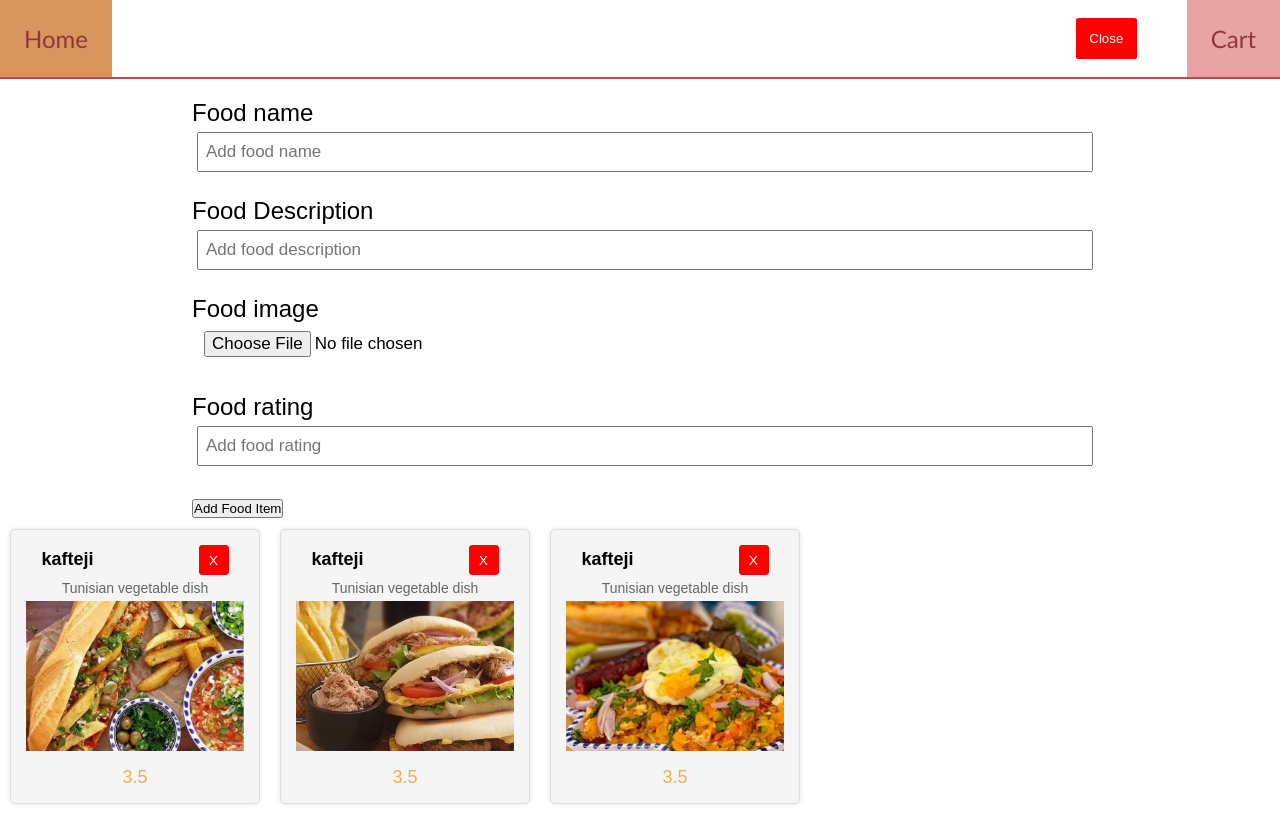
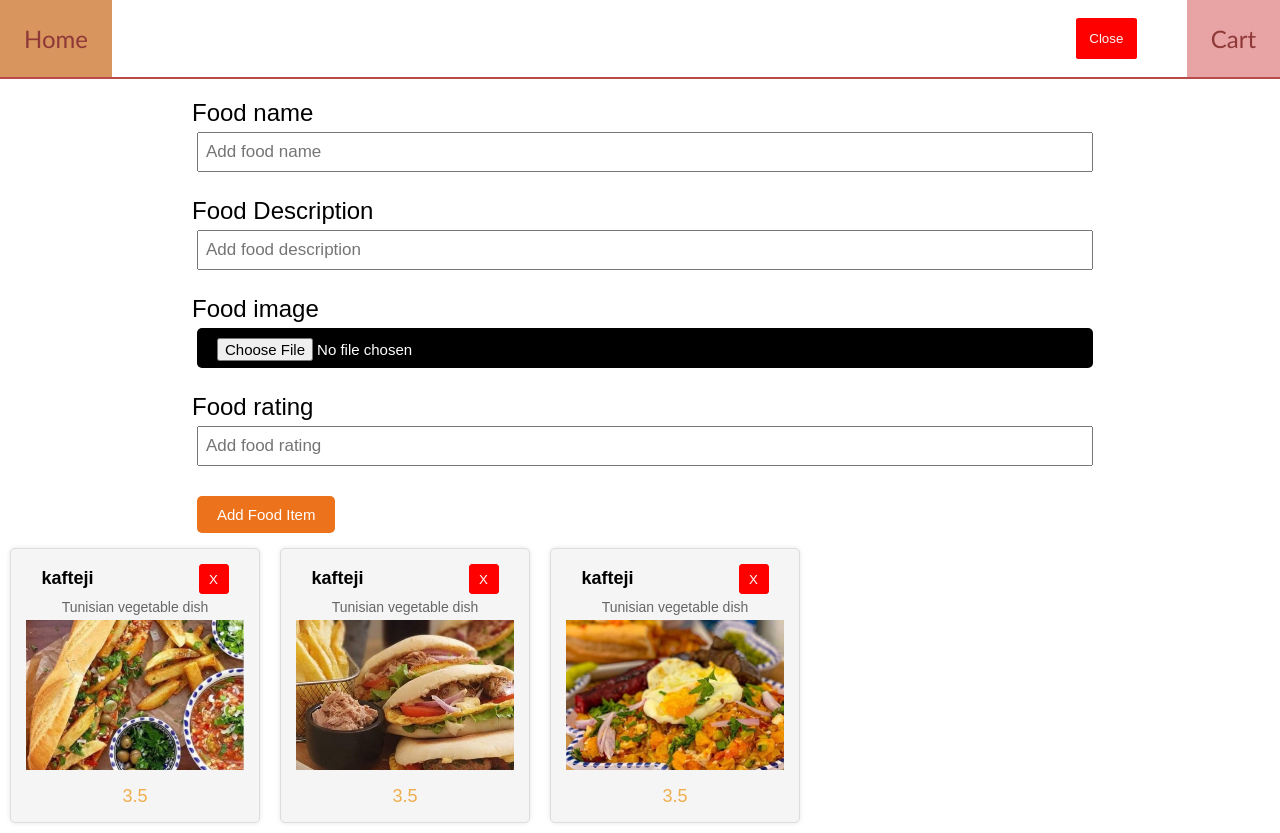
Before and after one commit to cronus712/food-menu-angular-, an Angular app: page / in a window 1280 px wide. Both pictures are taken after a click on the button "Add Food Item". Built offline with nearby package versions, Linux system fonts and the light colour scheme; data requests are answered from the project's data file.

Commit message:
subject toggle addForm

```diff
--- a/src/app/components/add-food/add-food.component.css
+++ b/src/app/components/add-food/add-food.component.css
@@ -33,3 +33,35 @@
   flex: 2;
   height: 20px;
 }
+
+.btn {
+  display: inline-block;
+  background: #ec721b;
+  color: #fff;
+  border: none;
+  padding: 10px 20px;
+  margin: 5px;
+  border-radius: 5px;
+  cursor: pointer;
+  text-decoration: none;
+  font-size: 15px;
+  font-family: inherit;
+}
+
+.btn:hover {
+  background-color: #eeaa73;
+  color: #000;
+}
+ #image {
+  display: inline-block;
+  background: #000;
+  color: #fff;
+  border: none;
+  padding: 10px 20px;
+  margin: 5px;
+  border-radius: 5px;
+  cursor: pointer;
+  text-decoration: none;
+  font-size: 15px;
+  font-family: inherit;
+ }
--- a/src/app/components/add-food/add-food.component.html
+++ b/src/app/components/add-food/add-food.component.html
@@ -1,4 +1,4 @@
-<div class="container">
+<div class="container" *ngIf="showAddFood">
 
  <form (ngSubmit) ="addFood()" class="add-form">
 
@@ -26,6 +26,6 @@
     name="rating" id="rating" placeholder="Add food rating">
   </div>
 
-  <button type="submit">Add Food Item</button>
+  <button type="submit" class="btn">Add Food Item</button>
  </form>
 </div>
--- a/src/app/components/add-food/add-food.component.ts
+++ b/src/app/components/add-food/add-food.component.ts
@@ -1,5 +1,7 @@
 import { Component, EventEmitter, Output } from '@angular/core';
+import { Subscription } from 'rxjs';
 import { Food } from 'src/app/food';
+import { UiService } from 'src/app/services/ui.service';
 
 @Component({
   selector: 'app-add-food',
@@ -13,8 +15,12 @@ export class AddFoodComponent {
    image !: string ;
    imageFile !: File | null;
    rating !: number;
+   showAddFood!: boolean;
+   subscription !: Subscription;
 
-
+   constructor(private uiService : UiService) {
+    this.subscription = this.uiService.onToggle().subscribe(value => this.showAddFood = value)
+   }
 
    onImageSelected(event: any) {
     this.imageFile = event.target.files[0]; // Access the selected file
--- a/src/app/components/header/header.component.ts
+++ b/src/app/components/header/header.component.ts
@@ -1,4 +1,6 @@
 import { Component } from '@angular/core';
+import { Subscription } from 'rxjs';
+import { UiService } from 'src/app/services/ui.service';
 
 @Component({
   selector: 'app-header',
@@ -7,10 +9,14 @@ import { Component } from '@angular/core';
 })
 export class HeaderComponent {
   showAddFood : boolean = false;
+  subscription !: Subscription;
 
+  constructor(private uiService : UiService) {
+    this.subscription = this.uiService.onToggle().subscribe(value => this.showAddFood = value);
+  }
 
   onToggleShow() : void {
-    this.showAddFood = !this.showAddFood;
+    this.uiService.toggleAddFood();
   }
 
 }
--- a/src/app/services/ui.service.ts
+++ b/src/app/services/ui.service.ts
@@ -6,5 +6,18 @@ import { Observable, Subject } from 'rxjs';
 })
 export class UiService {
 
+  private showAddFood : boolean = false;
+  private subject = new Subject;
+
   constructor() { }
+
+  toggleAddFood() : void {
+    this.showAddFood = !this.showAddFood;
+    this.subject.next(this.showAddFood);
+  }
+
+  onToggle() : Observable<any> {
+    return this.subject.asObservable();
+  }
+
 }
```
